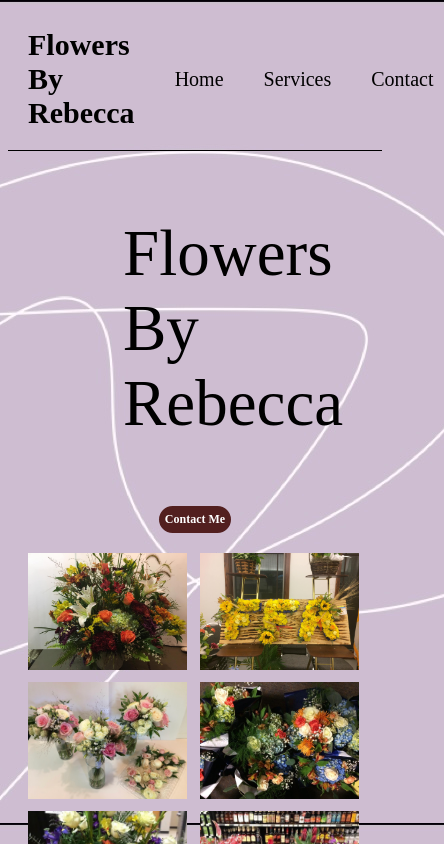
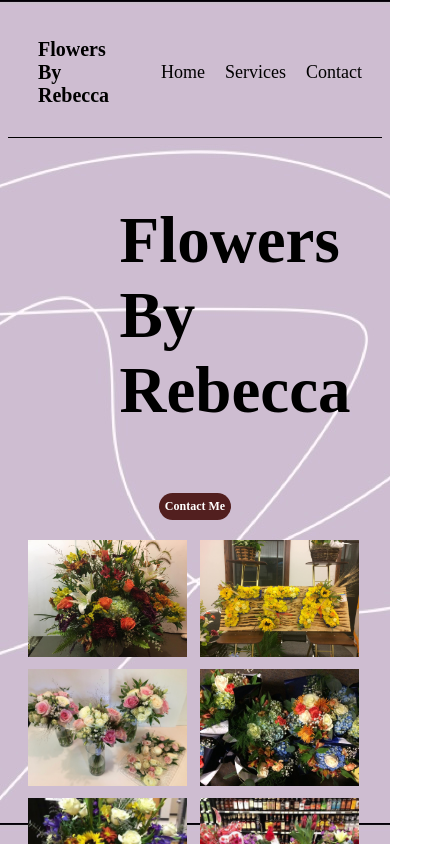
Before and after one commit to AlexOcegueda/FlowersByRebecca, a React (Create React App) app: page / in a window 390 px wide. Shown: the top 844 px of the page, 444 px wide, since content can reach past the window. Built offline with nearby package versions, Linux system fonts and the light colour scheme; a web font is replaced by a local one.

Commit message:
Adjusted Navbar logo to fit to mobile

```diff
--- a/src/components/NavBar.js
+++ b/src/components/NavBar.js
@@ -7,10 +7,14 @@ export default function NavBar() {
     return (
         <>
             <Nav>
-                <Logo>Flowers By Rebecca</Logo>
-                <NavItem to="/">Home</NavItem>
-                <NavItem to="/Services">Services</NavItem>
-                <NavItem to="/Contact">Contact</NavItem>
+                <LeftContainer>
+                    <Logo>Flowers By Rebecca</Logo>
+                </LeftContainer>
+                <RightContainer>
+                    <NavItem to="/">Home</NavItem>
+                    <NavItem to="/Services">Services</NavItem>
+                    <NavItem to="/Contact">Contact</NavItem>
+                </RightContainer>
             </Nav>
         </>
     );
@@ -22,21 +26,37 @@ export const Nav = styled.nav`
     display: flex;
     border-bottom: 1px solid black;
     align-items: center;
-    @media (max-width: 500px) {
+
+    @media(max-width: 810px) {
         justify-content: space-between;
     }
+
+    @media(max-width: 540px) {
+        padding: 10px;
+    }
+`;
+
+export const RightContainer = styled.div`
+
+`;
+
+export const LeftContainer = styled.div`
+
 `;
 
 export const NavItem = styled(Link)`
     text-decoration: none;
     padding: 10px;
-    margin: 10px;
     font-weight: 400;
     font-size: 20px;
     color black;
     font-family: 'Simonetta', cursive;
     :hover {
         color: white;
+    }
+
+    @media(max-width: 540px) {
+        font-size: 18px;
     }
 `;
 
@@ -46,7 +66,15 @@ export const Logo = styled(Link)`
     margin: 10px;
     font-weight: 900;
     font-size: 30px;
-    color black;
+    color: black;
     font-family: 'Simonetta', cursive;
 
+    @media(max-width: 540px) {
+        font-size: 20px;
+    }
+
+    @media(max-width: 455px) {
+        display: inline-block;
+    }
+
 `;
--- a/src/pages/Home.js
+++ b/src/pages/Home.js
@@ -33,12 +33,13 @@ export const BannerContainer = styled.div`
 `;
 
 export const BannerText = styled.p`
-    font-weight: 500;
-    font-size: 120px;
+    font-weight: 700;
+    font-size: 140px;
     font-family: 'Simonetta', cursive;
-    padding-left: 80px;
+    padding-left: 50px;
     @media (max-width: 810px){
         font-size: 65px;
+        padding-left: 80px;
     }
 `;
 
```
